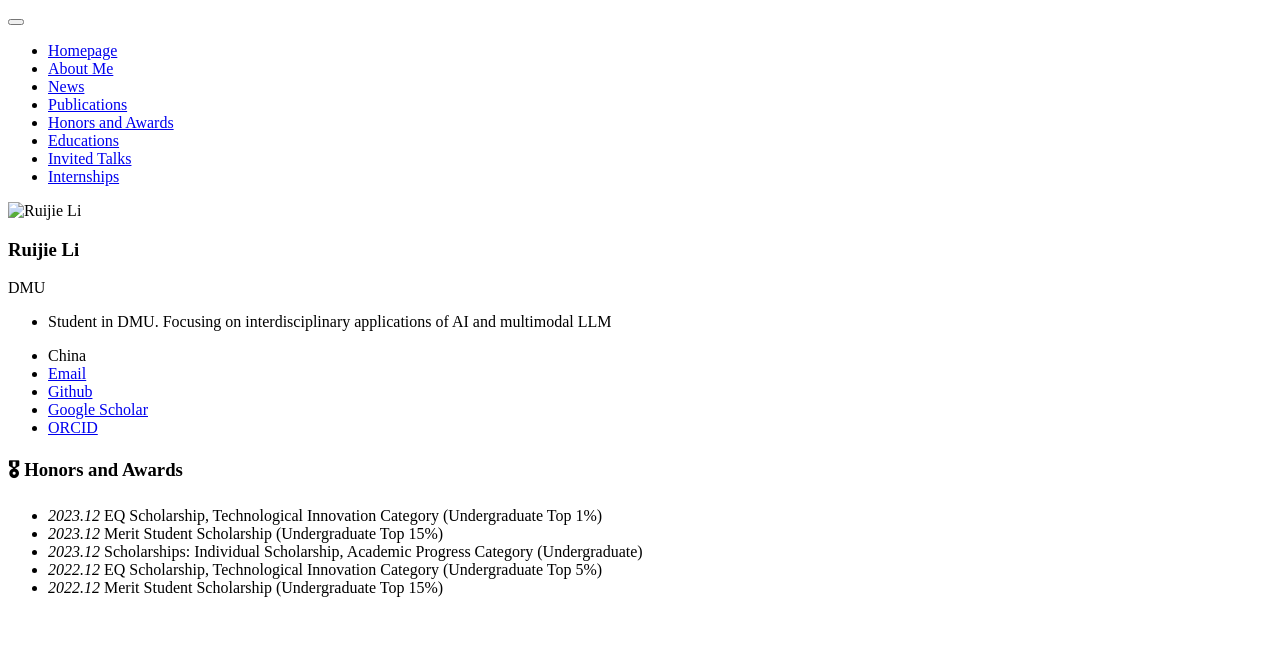
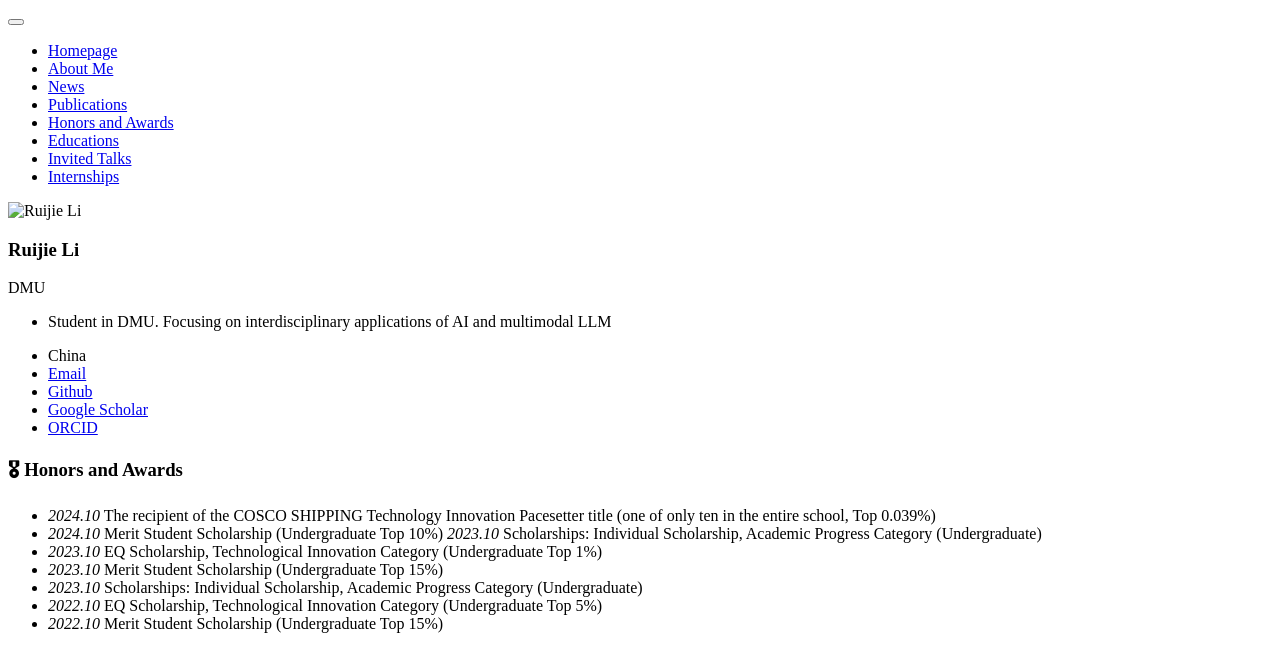
Before and after one commit to ReyJerry/ReyJerry.github.io, a Jekyll site: the page built from _pages/includes/honers.md, in a window 1280 px wide. Shown: the top 672 px of the page. Built offline with Jekyll 4.4.1, drawn with Linux system fonts in a browser that asks for light colours; our own code applies the rules of GitHub Pages for plain Markdown files.

Commit message:
honers.md

```diff
--- a/_pages/includes/honers.md
+++ b/_pages/includes/honers.md
@@ -1,6 +1,9 @@
 # 🎖 Honors and Awards
-- *2023.12* EQ Scholarship, Technological Innovation Category (Undergraduate Top 1%)
-- *2023.12* Merit Student Scholarship (Undergraduate Top 15%)
-- *2023.12* Scholarships: Individual Scholarship, Academic Progress Category (Undergraduate)
-- *2022.12* EQ Scholarship, Technological Innovation Category (Undergraduate Top 5%)
-- *2022.12* Merit Student Scholarship (Undergraduate Top 15%)
+- *2024.10* The recipient of the COSCO SHIPPING Technology Innovation Pacesetter title (one of only ten in the entire school, Top 0.039%)
+- *2024.10* Merit Student Scholarship (Undergraduate Top 10%)
+  *2023.10* Scholarships: Individual Scholarship, Academic Progress Category (Undergraduate)
+- *2023.10* EQ Scholarship, Technological Innovation Category (Undergraduate Top 1%)
+- *2023.10* Merit Student Scholarship (Undergraduate Top 15%)
+- *2023.10* Scholarships: Individual Scholarship, Academic Progress Category (Undergraduate)
+- *2022.10* EQ Scholarship, Technological Innovation Category (Undergraduate Top 5%)
+- *2022.10* Merit Student Scholarship (Undergraduate Top 15%)
```
